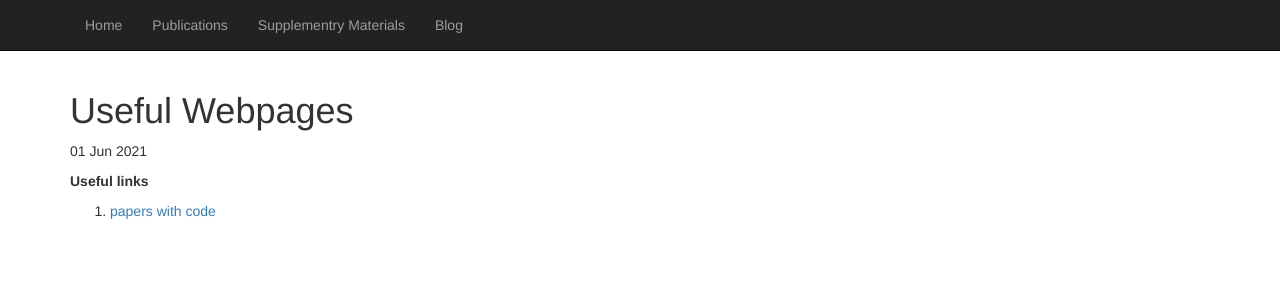
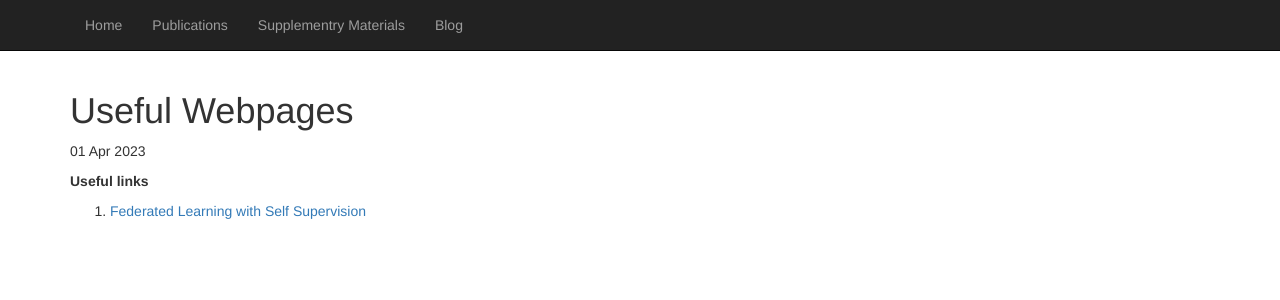
Before and after one commit to yasar-rehman/yasar, a Jekyll site: the page built from _posts/2023-04-01-Federated Learning with Self-Supervision.md, in a window 1280 px wide. Shown: the top 300 px of the page. Built offline with Jekyll 4.4.1, drawn with Linux system fonts in a browser that asks for light colours; some web fonts are replaced.

Commit message:
updated the blog

```diff
--- /dev/null
+++ b/_posts/2023-04-01-Federated Learning with Self-Supervision.md
@@ -0,0 +1,7 @@
+---
+layout: post
+title: Useful Webpages
+---
+
+**Useful links**
+2. [Federated Learning with Self Supervision](https://flower.dev/blog/2023-04-05-federated-learning-with-self-supervision/)
```
Also changed, not shown: _posts/2021-06-01-Self-Supervised Video Representation Learning.md (line endings or trailing spaces).
